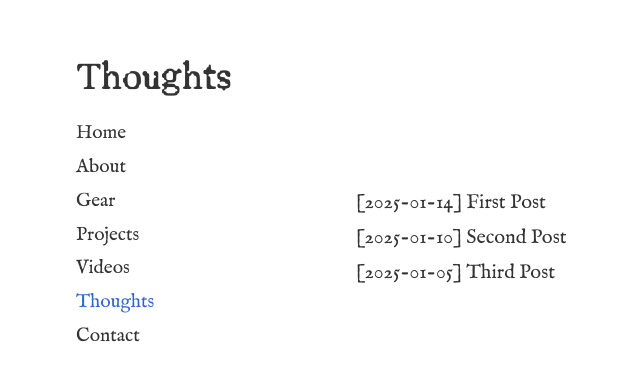
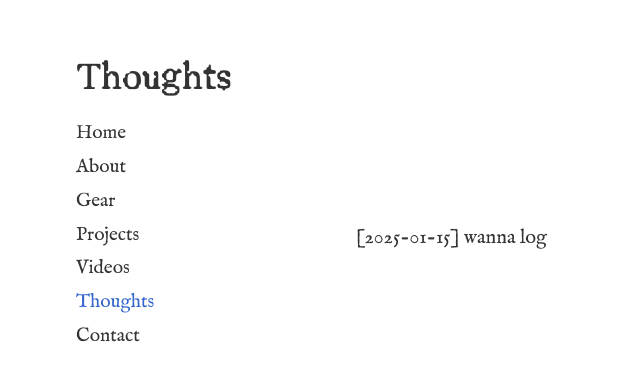
Before and after one commit to jkwonn/jkwonn.github.io, a React (Vite) app: page /thoughts in a window 1280 px wide. Shown: the part 165-546 px from the top of the page, without its empty margins (104-744 px from the left). Built offline with nearby package versions, Linux system fonts and the light colour scheme.

Commit message:
feat: new bloggy system, log 1

```diff
--- a/package.json
+++ b/package.json
@@ -12,6 +12,7 @@
   "dependencies": {
     "react": "^18.3.1",
     "react-dom": "^18.3.1",
+    "react-markdown": "^10.1.0",
     "react-router-dom": "^6.28.0"
   },
   "devDependencies": {
--- /dev/null
+++ b/src/lib/posts.ts
@@ -0,0 +1,54 @@
+export interface Post {
+  slug: string
+  title: string
+  date: string
+  content: string
+}
+
+const postFiles = import.meta.glob('../posts/*.md', { eager: true, query: '?raw', import: 'default' })
+
+function parseFrontmatter(raw: string): { data: Record<string, string>; content: string } {
+  const lines = raw.split('\n')
+  const data: Record<string, string> = {}
+  let contentStart = 0
+
+  if (lines[0]?.trim() === '---') {
+    for (let i = 1; i < lines.length; i++) {
+      if (lines[i]?.trim() === '---') {
+        contentStart = i + 1
+        break
+      }
+      const match = lines[i]?.match(/^(\w+):\s*(.+)$/)
+      if (match) {
+        data[match[1]] = match[2]
+      }
+    }
+  }
+
+  return {
+    data,
+    content: lines.slice(contentStart).join('\n').trim(),
+  }
+}
+
+export function getAllPosts(): Post[] {
+  const posts: Post[] = []
+
+  for (const path in postFiles) {
+    const raw = postFiles[path] as string
+    const { data, content } = parseFrontmatter(raw)
+
+    posts.push({
+      slug: data.slug || path.replace('../posts/', '').replace('.md', ''),
+      title: data.title || 'Untitled',
+      date: data.date || '',
+      content,
+    })
+  }
+
+  return posts.sort((a, b) => new Date(b.date).getTime() - new Date(a.date).getTime())
+}
+
+export function getPostBySlug(slug: string): Post | undefined {
+  return getAllPosts().find((post) => post.slug === slug)
+}
--- a/src/pages/BlogPost.tsx
+++ b/src/pages/BlogPost.tsx
@@ -1,42 +1,30 @@
-import { useParams, Link } from 'react-router-dom'
-
-const posts: Record<string, { title: string; date: string; content: string }> = {
-  'first-post': {
-    title: 'First Post',
-    date: '2025-01-14',
-    content: 'This is the full content of the first blog post. Lorem ipsum dolor sit amet, consectetur adipiscing elit. Sed do eiusmod tempor incididunt ut labore et dolore magna aliqua.',
-  },
-  'second-post': {
-    title: 'Second Post',
-    date: '2025-01-10',
-    content: 'This is the full content of the second blog post. Ut enim ad minim veniam, quis nostrud exercitation ullamco laboris nisi ut aliquip ex ea commodo consequat.',
-  },
-  'third-post': {
-    title: 'Third Post',
-    date: '2025-01-05',
-    content: 'This is the full content of the third blog post. Duis aute irure dolor in reprehenderit in voluptate velit esse cillum dolore eu fugiat nulla pariatur.',
-  },
-}
+import { useParams, Link } from "react-router-dom";
+import ReactMarkdown from "react-markdown";
+import { getPostBySlug } from "../lib/posts";
 
 export default function BlogPost() {
-  const { slug } = useParams()
-  const post = slug ? posts[slug] : null
+  const { slug } = useParams();
+  const post = slug ? getPostBySlug(slug) : null;
 
   if (!post) {
     return (
       <article className="about-content">
         <p>Post not found.</p>
-        <p><Link to="/thoughts">&lt; Thoughts</Link></p>
+        <p>
+          <Link to="/thoughts">&lt; Thoughts</Link>
+        </p>
       </article>
-    )
+    );
   }
 
   return (
     <article className="about-content">
       <h3 className="gear-category">{post.title}</h3>
       <p className="blog-date">{post.date}</p>
-      <p>{post.content}</p>
-      <p><Link to="/thoughts">&lt; Thoughts</Link></p>
+      <ReactMarkdown>{post.content}</ReactMarkdown>
+      <p>
+        <Link to="/thoughts">&lt; back</Link>
+      </p>
     </article>
-  )
+  );
 }
--- a/src/pages/Thoughts.tsx
+++ b/src/pages/Thoughts.tsx
@@ -1,24 +1,9 @@
 import { Link } from 'react-router-dom'
-
-const posts = [
-  {
-    slug: 'first-post',
-    title: 'First Post',
-    date: '2025-01-14',
-  },
-  {
-    slug: 'second-post',
-    title: 'Second Post',
-    date: '2025-01-10',
-  },
-  {
-    slug: 'third-post',
-    title: 'Third Post',
-    date: '2025-01-05',
-  },
-]
+import { getAllPosts } from '../lib/posts'
 
 export default function Thoughts() {
+  const posts = getAllPosts()
+
   return (
     <article className="about-content">
       <ul className="blog-list">
--- /dev/null
+++ b/src/posts/first-post.md
@@ -0,0 +1,17 @@
+---
+title: wanna log
+date: 2025-01-15
+slug: wanna-log
+---
+
+i think it'd be pretty cool to make a log for every day of the year from now on
+
+i have some other goals besides that for this year
+- im gonna bench 225 by the end of the year my current 1 rep max is 195 200 ish but i havent been at that strength since november ish. i went to the gym today and i got 2 reps of 165, i could probably do 1 of 185 right now.
+- i would like to be able to run a half marathon before the year ends. but theres always ice outside and i dont like running indoors which sucks.
+- lets hit 100k on socials. just for the fun and games.
+- hopefully i will write a book. or at least a very large portion of it.
+
+i recently found out that theres a good chance i have a job this summer so thats good news for me! and also it is lowkey my dream summer opportunity ,,,
+
+today was a boring day, i got the verbal offer for the job yesterday afternoon. todays highlights were a not amazing gym session which was supposed to be legs but turned into upper because the one friend who wanted to hit legs came an hour late.
```
Also changed, not shown: 1 other file (tests, documents, lock files or other folders).
